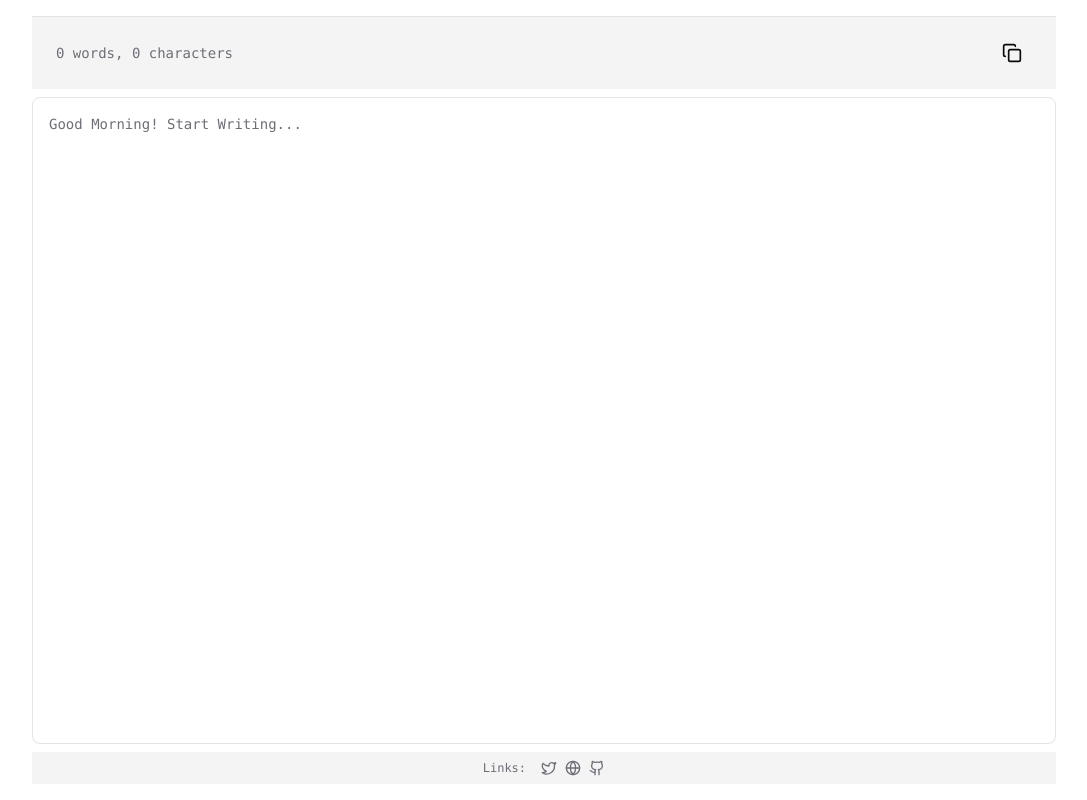
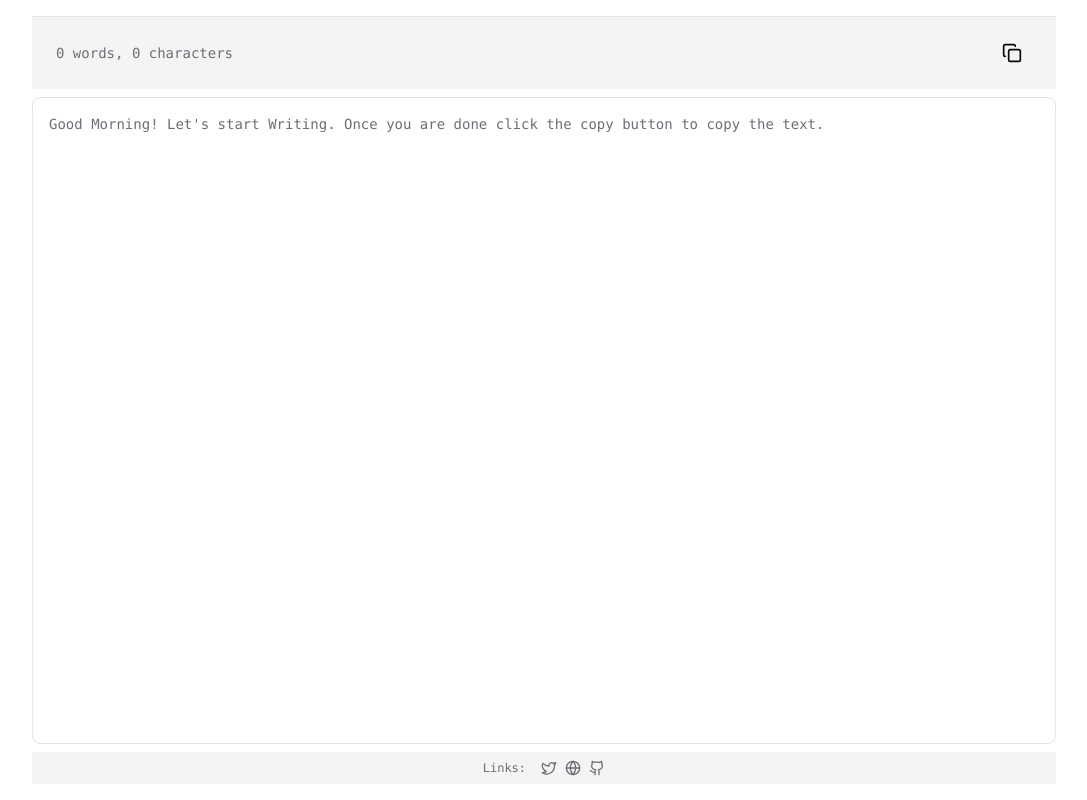
Before and after one commit to gyurisc/write_wordcount, a Next.js app: page / in a window 1280 px wide. Shown: the whole page, without its empty margins (96-1183 px from the left). Built offline with nearby package versions, Linux system fonts and the light colour scheme.

Commit message:
customizing welcome message in the writer component

```diff
--- a/components/Writer.jsx
+++ b/components/Writer.jsx
@@ -17,6 +17,7 @@ const Writer = () => {
   const [wordCount, setWordCount] = useState(0);
   const [charCount, setCharCount] = useState(0);
   const [viewportHeight, setViewportHeight] = useState(0);
+  const [timeOfDay, setTimeOfDay] = useState('Morning');
 
   useEffect(() => {
     const updateViewportHeight = () => {
@@ -25,6 +26,16 @@ const Writer = () => {
 
     updateViewportHeight();
     window.addEventListener('resize', updateViewportHeight);
+
+    const currentHour = new Date().getHours();
+
+    if (currentHour < 12) {
+      setTimeOfDay('Morning');
+    } else if (currentHour < 18) {
+      setTimeOfDay('Afternoon');
+    } else {
+      setTimeOfDay('Evening');
+    }
 
     return () => window.removeEventListener('resize', updateViewportHeight);
   }, []);
@@ -57,7 +68,7 @@ const Writer = () => {
         </div>
         <div className="flex-1 pt-2 pb-2 flex flex-col">
           <Textarea
-            placeholder="Good Morning! Start Writing..."
+            placeholder={`Good ${timeOfDay}! Let's start Writing. Once you are done click the copy button to copy the text.`}
             value={text}
             onChange={handleChange}
             className="w-full flex-1 resize-none p-4 rounded-lg border border-input focus:border-primary focus:ring-1 focus:ring-primary"
```
